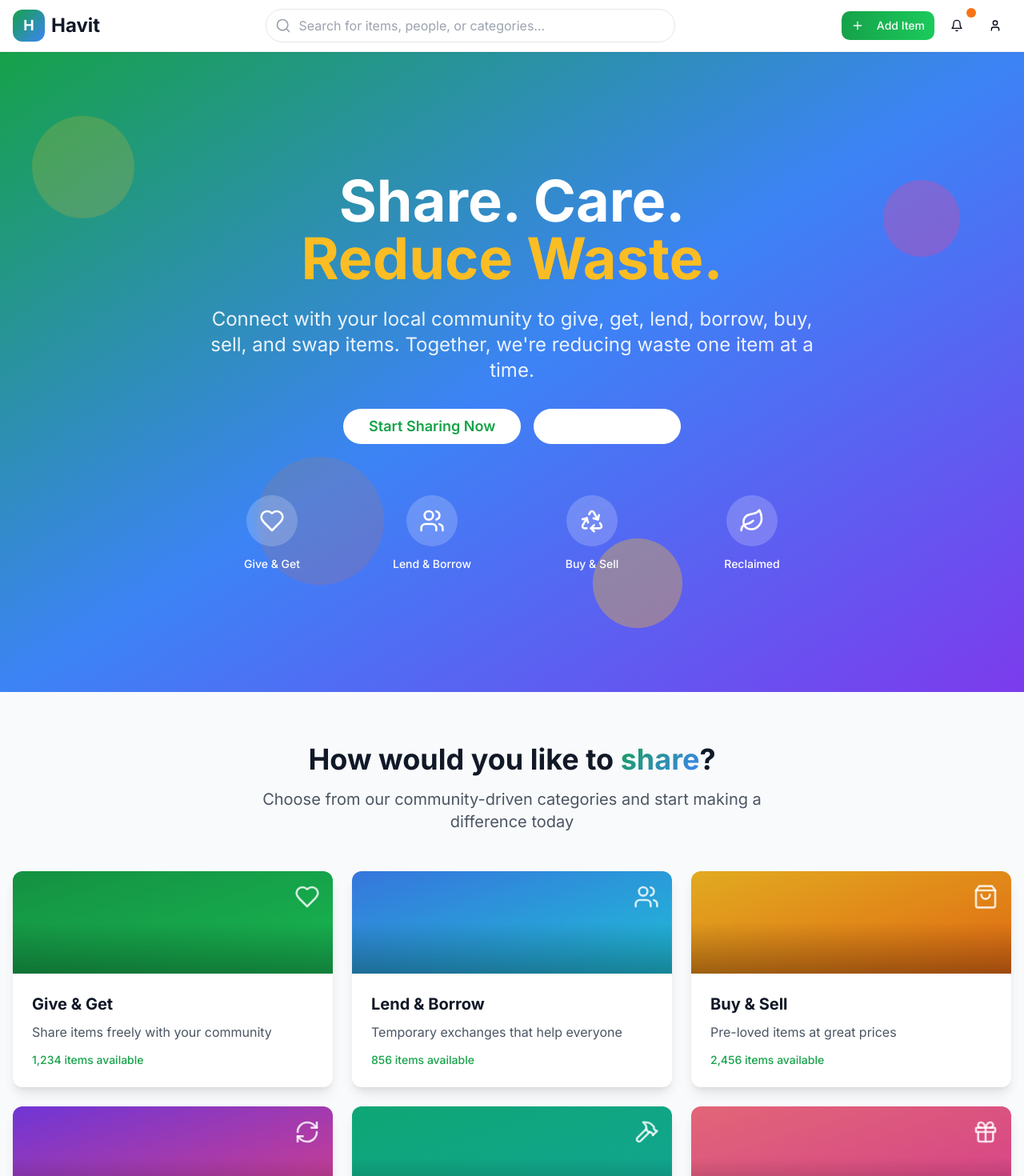
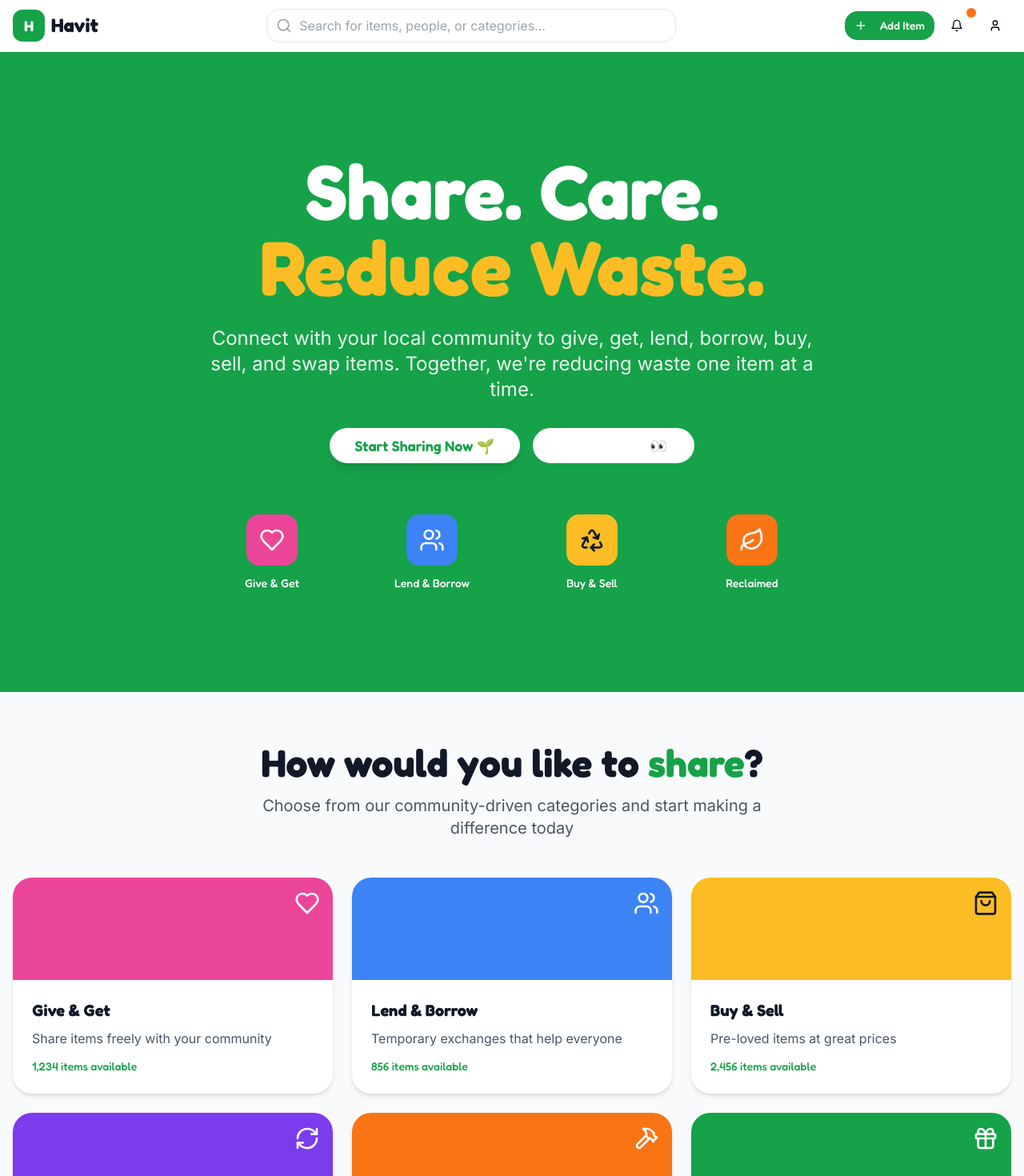
Before and after one commit to menelikw/havit-local-finds-share, a React (Vite) app: page / in a window 1280 px wide. Shown: the top 1470 px of the page at 80% size. Built offline with nearby package versions, Linux system fonts and the light colour scheme.

Commit message:
Refactor: Update design and typography
- Removed gradients and circle elements.
- Implemented a more playful and clean typography.
- Updated font to a more cute and fun style.

```diff
--- a/index.html
+++ b/index.html
@@ -20,7 +20,7 @@
     <!-- Google Fonts -->
     <link rel="preconnect" href="https://fonts.googleapis.com">
     <link rel="preconnect" href="https://fonts.gstatic.com" crossorigin>
-    <link href="https://fonts.googleapis.com/css2?family=Inter:wght@300;400;500;600;700;800;900&display=swap" rel="stylesheet">
+    <link href="https://fonts.googleapis.com/css2?family=Fredoka:wght@300;400;500;600;700&family=Inter:wght@300;400;500;600;700;800;900&display=swap" rel="stylesheet">
   </head>
 
   <body>
--- a/src/components/CategoryGrid.tsx
+++ b/src/components/CategoryGrid.tsx
@@ -9,7 +9,7 @@ const categories = [
     title: 'Give & Get',
     description: 'Share items freely with your community',
     icon: Heart,
-    gradient: 'from-havit-green to-havit-green-light',
+    bgColor: 'bg-havit-pink',
     items: '1,234 items available'
   },
   {
@@ -17,7 +17,7 @@ const categories = [
     title: 'Lend & Borrow',
     description: 'Temporary exchanges that help everyone',
     icon: Users,
-    gradient: 'from-havit-blue to-cyan-400',
+    bgColor: 'bg-havit-blue',
     items: '856 items available'
   },
   {
@@ -25,7 +25,7 @@ const categories = [
     title: 'Buy & Sell',
     description: 'Pre-loved items at great prices',
     icon: ShoppingBag,
-    gradient: 'from-havit-yellow to-havit-orange',
+    bgColor: 'bg-havit-yellow',
     items: '2,456 items available'
   },
   {
@@ -33,7 +33,7 @@ const categories = [
     title: 'Swap',
     description: 'Trade items with fellow community members',
     icon: RefreshCw,
-    gradient: 'from-havit-purple to-havit-pink',
+    bgColor: 'bg-havit-purple',
     items: '678 items available'
   },
   {
@@ -41,7 +41,7 @@ const categories = [
     title: 'Reclaimed',
     description: 'Unique upcycled and handmade treasures',
     icon: Hammer,
-    gradient: 'from-emerald-500 to-teal-500',
+    bgColor: 'bg-havit-orange',
     items: '234 items available'
   },
   {
@@ -49,7 +49,7 @@ const categories = [
     title: 'Featured',
     description: 'Handpicked items from your community',
     icon: Gift,
-    gradient: 'from-rose-400 to-pink-500',
+    bgColor: 'bg-havit-green',
     items: '89 items available'
   }
 ];
@@ -59,11 +59,11 @@ const CategoryGrid = () => {
     <section className="py-16 px-4 bg-gray-50">
       <div className="max-w-7xl mx-auto">
         <div className="text-center mb-12">
-          <h2 className="text-4xl font-bold text-gray-900 mb-4">
+          <h2 className="text-4xl md:text-5xl font-fredoka font-bold text-gray-900 mb-4">
             How would you like to
-            <span className="text-gradient-primary"> share</span>?
+            <span className="text-havit-green"> share</span>?
           </h2>
-          <p className="text-xl text-gray-600 max-w-2xl mx-auto">
+          <p className="text-xl text-gray-600 max-w-2xl mx-auto font-inter">
             Choose from our community-driven categories and start making a difference today
           </p>
         </div>
@@ -72,26 +72,24 @@ const CategoryGrid = () => {
           {categories.map((category, index) => (
             <Card
               key={category.id}
-              className="group cursor-pointer border-0 shadow-lg hover:shadow-xl transition-all duration-300 hover:-translate-y-2 overflow-hidden animate-fade-in"
+              className="group cursor-pointer border-0 shadow-md hover:shadow-xl transition-all duration-300 hover:-translate-y-2 overflow-hidden animate-fade-in rounded-3xl"
               style={{ animationDelay: `${index * 0.1}s` }}
             >
               <CardContent className="p-0">
-                <div className={`h-32 bg-gradient-to-br ${category.gradient} relative overflow-hidden`}>
-                  <div className="absolute inset-0 bg-black/10 group-hover:bg-black/20 transition-colors duration-300"></div>
+                <div className={`h-32 ${category.bgColor} relative overflow-hidden`}>
                   <div className="absolute top-4 right-4">
-                    <category.icon className="w-8 h-8 text-white/80" />
+                    <category.icon className={`w-8 h-8 ${category.bgColor === 'bg-havit-yellow' ? 'text-gray-900' : 'text-white'}`} />
                   </div>
-                  <div className="absolute bottom-0 left-0 right-0 h-16 bg-gradient-to-t from-black/30 to-transparent"></div>
                 </div>
 
                 <div className="p-6">
-                  <h3 className="text-xl font-bold text-gray-900 mb-2 group-hover:text-havit-green transition-colors duration-300">
+                  <h3 className="text-xl font-fredoka font-bold text-gray-900 mb-2 group-hover:text-havit-green transition-colors duration-300">
                     {category.title}
                   </h3>
-                  <p className="text-gray-600 mb-3 leading-relaxed">
+                  <p className="text-gray-600 mb-3 leading-relaxed font-inter">
                     {category.description}
                   </p>
-                  <p className="text-sm text-havit-green font-medium">
+                  <p className="text-sm text-havit-green font-fredoka font-medium">
                     {category.items}
                   </p>
                 </div>
--- a/src/components/Header.tsx
+++ b/src/components/Header.tsx
@@ -11,10 +11,10 @@ const Header = () => {
           {/* Logo */}
           <div className="flex items-center">
             <div className="flex items-center space-x-2">
-              <div className="w-10 h-10 bg-gradient-to-br from-havit-green to-havit-blue rounded-lg flex items-center justify-center">
-                <span className="text-white font-bold text-lg">H</span>
+              <div className="w-10 h-10 bg-havit-green rounded-xl flex items-center justify-center">
+                <span className="text-white font-fredoka font-bold text-lg">H</span>
               </div>
-              <span className="text-2xl font-bold text-gray-900">Havit</span>
+              <span className="text-2xl font-fredoka font-bold text-gray-900">Havit</span>
             </div>
           </div>
 
@@ -25,7 +25,7 @@ const Header = () => {
               <input
                 type="text"
                 placeholder="Search for items, people, or categories..."
-                className="w-full pl-10 pr-4 py-2 border border-gray-200 rounded-full focus:outline-none focus:ring-2 focus:ring-havit-green focus:border-transparent"
+                className="w-full pl-10 pr-4 py-2 border border-gray-200 rounded-2xl focus:outline-none focus:ring-2 focus:ring-havit-green focus:border-transparent font-inter"
               />
             </div>
           </div>
@@ -35,30 +35,30 @@ const Header = () => {
             {/* Add Item Button */}
             <Button
               size="sm"
-              className="hidden sm:flex bg-gradient-to-r from-havit-green to-havit-green-light hover:shadow-lg transition-all duration-300 hover:scale-105"
+              className="hidden sm:flex bg-havit-green hover:bg-havit-green-light transition-all duration-300 hover:scale-105 rounded-2xl font-fredoka font-medium"
             >
               <Plus className="w-4 h-4 mr-2" />
               Add Item
             </Button>
 
             {/* Mobile Add Button */}
-            <Button size="sm" className="sm:hidden bg-havit-green hover:bg-havit-green-light">
+            <Button size="sm" className="sm:hidden bg-havit-green hover:bg-havit-green-light rounded-2xl">
               <Plus className="w-4 h-4" />
             </Button>
 
             {/* Notifications */}
-            <Button variant="ghost" size="sm" className="relative">
+            <Button variant="ghost" size="sm" className="relative rounded-2xl">
               <Bell className="w-5 h-5" />
               <span className="absolute -top-1 -right-1 w-3 h-3 bg-havit-orange rounded-full"></span>
             </Button>
 
             {/* Profile */}
-            <Button variant="ghost" size="sm">
+            <Button variant="ghost" size="sm" className="rounded-2xl">
               <User className="w-5 h-5" />
             </Button>
 
             {/* Mobile Menu */}
-            <Button variant="ghost" size="sm" className="md:hidden">
+            <Button variant="ghost" size="sm" className="md:hidden rounded-2xl">
               <Menu className="w-5 h-5" />
             </Button>
           </div>
@@ -71,7 +71,7 @@ const Header = () => {
             <input
               type="text"
               placeholder="Search items..."
-              className="w-full pl-10 pr-4 py-2 border border-gray-200 rounded-full focus:outline-none focus:ring-2 focus:ring-havit-green focus:border-transparent"
+              className="w-full pl-10 pr-4 py-2 border border-gray-200 rounded-2xl focus:outline-none focus:ring-2 focus:ring-havit-green focus:border-transparent font-inter"
             />
           </div>
         </div>
--- a/src/components/HeroSection.tsx
+++ b/src/components/HeroSection.tsx
@@ -5,61 +5,53 @@ import { Heart, Recycle, Users, Leaf } from 'lucide-react';
 
 const HeroSection = () => {
   return (
-    <section className="relative min-h-screen flex items-center justify-center overflow-hidden bg-gradient-to-br from-havit-green via-havit-blue to-havit-purple">
-      {/* Animated background elements */}
-      <div className="absolute inset-0 overflow-hidden">
-        <div className="absolute top-20 left-10 w-32 h-32 bg-havit-yellow rounded-full opacity-20 animate-float"></div>
-        <div className="absolute top-40 right-20 w-24 h-24 bg-havit-pink rounded-full opacity-30 animate-pulse-slow"></div>
-        <div className="absolute bottom-32 left-1/4 w-40 h-40 bg-havit-orange rounded-full opacity-15 animate-float" style={{ animationDelay: '2s' }}></div>
-        <div className="absolute bottom-20 right-1/3 w-28 h-28 bg-havit-yellow rounded-full opacity-25 animate-pulse-slow" style={{ animationDelay: '1s' }}></div>
-      </div>
-
-      <div className="relative z-10 text-center px-4 max-w-4xl mx-auto">
+    <section className="relative min-h-screen flex items-center justify-center bg-havit-green px-4">
+      <div className="relative z-10 text-center max-w-5xl mx-auto">
         <div className="mb-8 animate-fade-in">
-          <h1 className="text-5xl md:text-7xl font-bold text-white mb-6 leading-tight">
+          <h1 className="text-6xl md:text-8xl font-fredoka font-bold text-white mb-6 leading-tight">
             Share. Care.
-            <span className="block text-havit-yellow">Reduce Waste.</span>
+            <span className="block text-havit-yellow animate-bounce-gentle">Reduce Waste.</span>
           </h1>
-          <p className="text-xl md:text-2xl text-white/90 mb-8 leading-relaxed max-w-3xl mx-auto">
+          <p className="text-xl md:text-2xl text-white/90 mb-8 leading-relaxed max-w-3xl mx-auto font-inter">
             Connect with your local community to give, get, lend, borrow, buy, sell, and swap items.
             Together, we're reducing waste one item at a time.
           </p>
         </div>
 
-        <div className="flex flex-col sm:flex-row gap-4 justify-center mb-12 animate-scale-in">
-          <Button size="lg" className="bg-white text-havit-green hover:bg-gray-100 text-lg px-8 py-4 rounded-full font-semibold transition-all duration-300 hover:scale-105">
-            Start Sharing Now
+        <div className="flex flex-col sm:flex-row gap-4 justify-center mb-16 animate-scale-in">
+          <Button size="lg" className="bg-white text-havit-green hover:bg-gray-50 text-lg px-8 py-4 rounded-full font-fredoka font-semibold transition-all duration-300 hover:scale-105 shadow-lg">
+            Start Sharing Now 🌱
           </Button>
-          <Button variant="outline" size="lg" className="border-white text-white hover:bg-white hover:text-havit-green text-lg px-8 py-4 rounded-full font-semibold transition-all duration-300 hover:scale-105">
-            Browse Items
+          <Button variant="outline" size="lg" className="border-2 border-white text-white hover:bg-white hover:text-havit-green text-lg px-8 py-4 rounded-full font-fredoka font-semibold transition-all duration-300 hover:scale-105">
+            Browse Items 👀
           </Button>
         </div>
 
         {/* Feature icons */}
         <div className="grid grid-cols-2 md:grid-cols-4 gap-8 mt-16 animate-fade-in" style={{ animationDelay: '0.3s' }}>
           <div className="flex flex-col items-center text-white">
-            <div className="w-16 h-16 bg-white/20 rounded-full flex items-center justify-center mb-3 backdrop-blur-sm">
+            <div className="w-16 h-16 bg-havit-pink rounded-2xl flex items-center justify-center mb-3 transform hover:scale-110 transition-transform duration-300">
               <Heart className="w-8 h-8" />
             </div>
-            <span className="text-sm font-medium">Give & Get</span>
+            <span className="text-sm font-fredoka font-medium">Give & Get</span>
           </div>
           <div className="flex flex-col items-center text-white">
-            <div className="w-16 h-16 bg-white/20 rounded-full flex items-center justify-center mb-3 backdrop-blur-sm">
+            <div className="w-16 h-16 bg-havit-blue rounded-2xl flex items-center justify-center mb-3 transform hover:scale-110 transition-transform duration-300">
               <Users className="w-8 h-8" />
             </div>
-            <span className="text-sm font-medium">Lend & Borrow</span>
+            <span className="text-sm font-fredoka font-medium">Lend & Borrow</span>
           </div>
           <div className="flex flex-col items-center text-white">
-            <div className="w-16 h-16 bg-white/20 rounded-full flex items-center justify-center mb-3 backdrop-blur-sm">
-              <Recycle className="w-8 h-8" />
+            <div className="w-16 h-16 bg-havit-yellow rounded-2xl flex items-center justify-center mb-3 transform hover:scale-110 transition-transform duration-300">
+              <Recycle className="w-8 h-8 text-gray-900" />
             </div>
-            <span className="text-sm font-medium">Buy & Sell</span>
+            <span className="text-sm font-fredoka font-medium">Buy & Sell</span>
           </div>
           <div className="flex flex-col items-center text-white">
-            <div className="w-16 h-16 bg-white/20 rounded-full flex items-center justify-center mb-3 backdrop-blur-sm">
+            <div className="w-16 h-16 bg-havit-orange rounded-2xl flex items-center justify-center mb-3 transform hover:scale-110 transition-transform duration-300">
               <Leaf className="w-8 h-8" />
             </div>
-            <span className="text-sm font-medium">Reclaimed</span>
+            <span className="text-sm font-fredoka font-medium">Reclaimed</span>
           </div>
         </div>
       </div>
--- a/src/components/ImpactStats.tsx
+++ b/src/components/ImpactStats.tsx
@@ -8,47 +8,41 @@ const stats = [
     number: '12,459',
     label: 'Items Shared',
     description: 'Saved from landfill',
-    color: 'from-havit-green to-havit-green-light'
+    bgColor: 'bg-havit-green'
   },
   {
     icon: Users,
     number: '3,247',
     label: 'Community Members',
     description: 'Making a difference',
-    color: 'from-havit-blue to-cyan-400'
+    bgColor: 'bg-havit-blue'
   },
   {
     icon: Leaf,
     number: '8.2 tonnes',
     label: 'CO₂ Saved',
     description: 'Environmental impact',
-    color: 'from-emerald-500 to-teal-500'
+    bgColor: 'bg-emerald-500'
   },
   {
     icon: Heart,
     number: '£89,320',
     label: 'Money Saved',
     description: 'By our community',
-    color: 'from-havit-pink to-rose-400'
+    bgColor: 'bg-havit-pink'
   }
 ];
 
 const ImpactStats = () => {
   return (
-    <section className="py-16 px-4 bg-gray-900 relative overflow-hidden">
-      {/* Background decoration */}
-      <div className="absolute inset-0 opacity-10">
-        <div className="absolute top-10 left-10 w-64 h-64 bg-havit-green rounded-full blur-3xl"></div>
-        <div className="absolute bottom-10 right-10 w-64 h-64 bg-havit-blue rounded-full blur-3xl"></div>
-      </div>
-
-      <div className="max-w-6xl mx-auto relative z-10">
+    <section className="py-16 px-4 bg-gray-900">
+      <div className="max-w-6xl mx-auto">
         <div className="text-center mb-16">
-          <h2 className="text-4xl font-bold text-white mb-4">
+          <h2 className="text-4xl md:text-5xl font-fredoka font-bold text-white mb-4">
             Our Community
-            <span className="text-gradient-primary"> Impact</span>
+            <span className="text-havit-yellow"> Impact</span>
           </h2>
-          <p className="text-xl text-gray-300 max-w-2xl mx-auto">
+          <p className="text-xl text-gray-300 max-w-2xl mx-auto font-inter">
             Together, we're creating a more sustainable future, one share at a time
           </p>
         </div>
@@ -60,19 +54,19 @@ const ImpactStats = () => {
               className="text-center group animate-fade-in"
               style={{ animationDelay: `${index * 0.2}s` }}
             >
-              <div className={`w-20 h-20 mx-auto mb-6 rounded-full bg-gradient-to-br ${stat.color} flex items-center justify-center group-hover:scale-110 transition-transform duration-300`}>
+              <div className={`w-20 h-20 mx-auto mb-6 rounded-2xl ${stat.bgColor} flex items-center justify-center group-hover:scale-110 transition-transform duration-300`}>
                 <stat.icon className="w-10 h-10 text-white" />
               </div>
 
-              <h3 className="text-4xl font-bold text-white mb-2">
+              <h3 className="text-4xl font-fredoka font-bold text-white mb-2">
                 {stat.number}
               </h3>
 
-              <p className="text-lg font-semibold text-gray-200 mb-1">
+              <p className="text-lg font-fredoka font-semibold text-gray-200 mb-1">
                 {stat.label}
               </p>
 
-              <p className="text-sm text-gray-400">
+              <p className="text-sm text-gray-400 font-inter">
                 {stat.description}
               </p>
             </div>
@@ -80,11 +74,11 @@ const ImpactStats = () => {
         </div>
 
         <div className="text-center mt-16">
-          <p className="text-gray-300 text-lg mb-6">
+          <p className="text-gray-300 text-lg mb-6 font-inter">
             Ready to make your impact?
           </p>
-          <button className="bg-gradient-to-r from-havit-yellow to-havit-orange text-gray-900 px-8 py-3 rounded-full font-semibold hover:shadow-lg transition-all duration-300 hover:scale-105">
-            Join the Movement
+          <button className="bg-havit-yellow text-gray-900 px-8 py-3 rounded-full font-fredoka font-semibold hover:shadow-lg transition-all duration-300 hover:scale-105">
+            Join the Movement 🚀
           </button>
         </div>
       </div>
--- a/src/index.css
+++ b/src/index.css
@@ -3,7 +3,7 @@
 @tailwind components;
 @tailwind utilities;
 
-/* Havit Design System - Bright, Bold, Fun */
+/* Havit Design System - Clean, Cute, Fun */
 
 @layer base {
   :root {
@@ -45,10 +45,6 @@
     --havit-orange: 25 95% 53%;
     --havit-purple: 262 83% 58%;
     --havit-pink: 330 81% 60%;
-
-    --gradient-primary: linear-gradient(135deg, hsl(var(--havit-green)) 0%, hsl(var(--havit-blue)) 100%);
-    --gradient-secondary: linear-gradient(135deg, hsl(var(--havit-yellow)) 0%, hsl(var(--havit-orange)) 100%);
-    --gradient-accent: linear-gradient(135deg, hsl(var(--havit-purple)) 0%, hsl(var(--havit-pink)) 100%);
 
     --sidebar-background: 0 0% 98%;
     --sidebar-foreground: 240 5.3% 26.1%;
@@ -95,39 +91,7 @@
 }
 
 @layer utilities {
-  .gradient-primary {
-    background: var(--gradient-primary);
-  }
-
-  .gradient-secondary {
-    background: var(--gradient-secondary);
-  }
-
-  .gradient-accent {
-    background: var(--gradient-accent);
-  }
-
-  .text-gradient-primary {
-    background: var(--gradient-primary);
-    -webkit-background-clip: text;
-    -webkit-text-fill-color: transparent;
-    background-clip: text;
-  }
-
-  .animate-float {
-    animation: float 6s ease-in-out infinite;
-  }
-
-  .animate-pulse-slow {
-    animation: pulse 3s cubic-bezier(0.4, 0, 0.6, 1) infinite;
+  .text-playful {
+    font-family: 'Fredoka', cursive;
   }
 }
-
-@keyframes float {
-  0%, 100% {
-    transform: translateY(0px);
-  }
-  50% {
-    transform: translateY(-10px);
-  }
-}
```
Also changed, not shown: tailwind.config.ts (+11 -1 lines).
